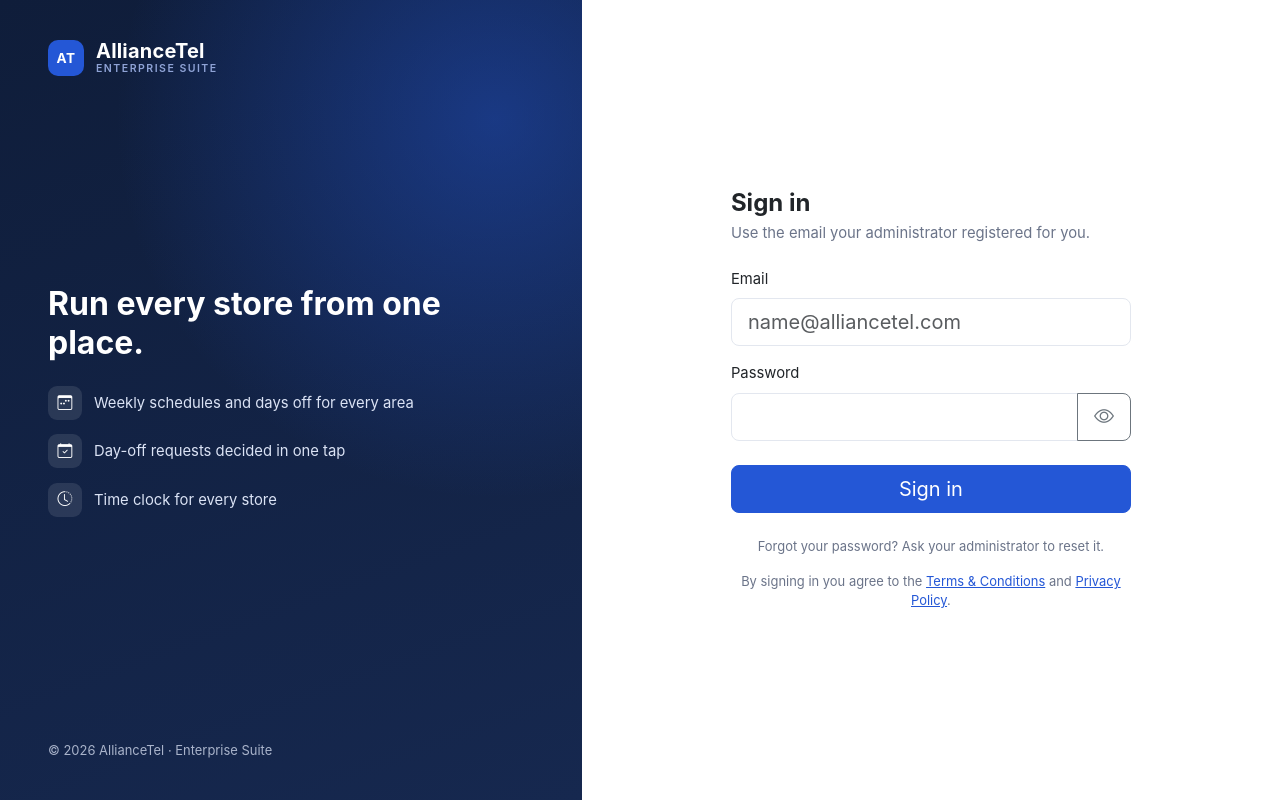
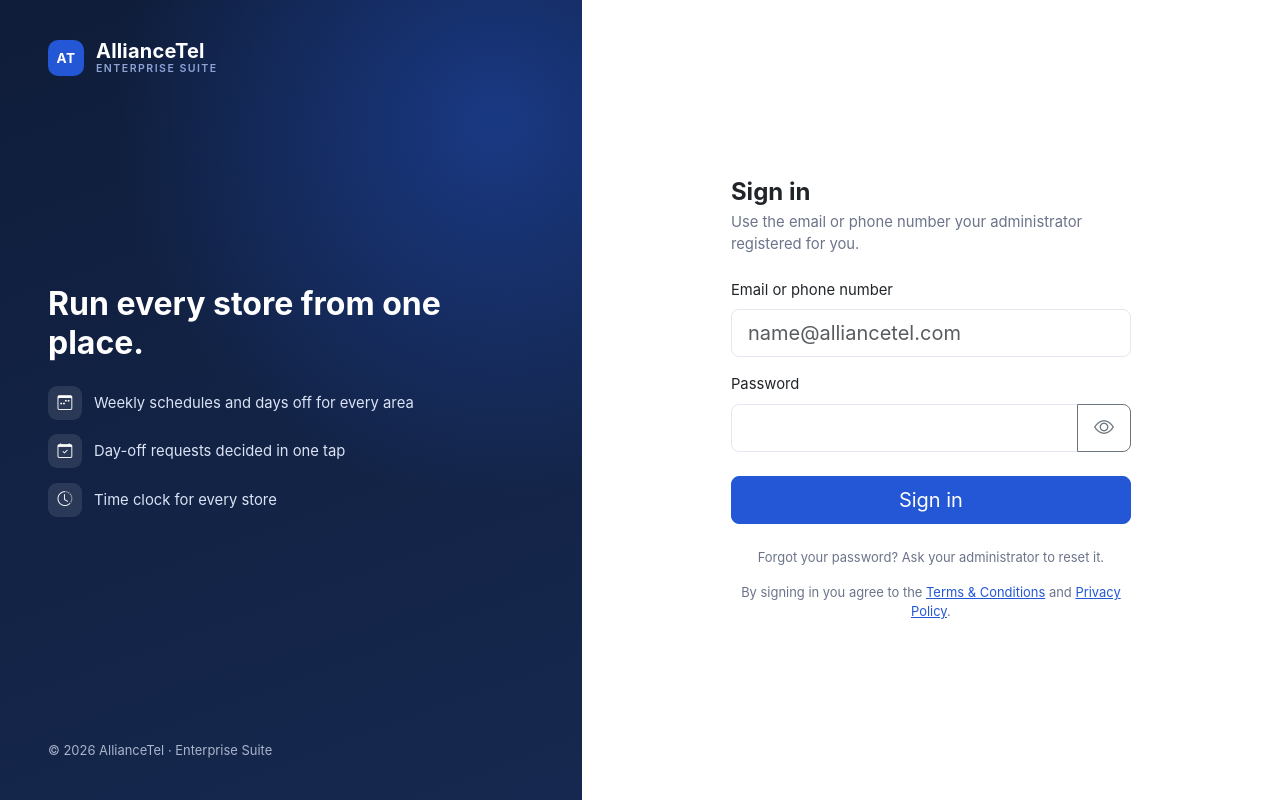
Before and after one commit to mdoshama/Alliancetel-Front, an Angular app: page /login in a window 1280 px wide. Built offline with nearby package versions, Linux system fonts and the light colour scheme.

Commit message:
Fixing bug

```diff
--- a/src/app/features/auth/change-password-page.html
+++ b/src/app/features/auth/change-password-page.html
@@ -11,7 +11,7 @@
           Welcome, {{ auth.user()?.fullName }}. You signed in with a temporary password, so pick your own to continue.
         </p>
       } @else {
-        <p class="text-muted-2 mb-4">Signed in as {{ auth.user()?.email }}.</p>
+        <p class="text-muted-2 mb-4">Signed in as {{ auth.user()?.email || auth.user()?.phone }}.</p>
       }
 
       @if (error()) {
--- a/src/app/features/auth/login-page.html
+++ b/src/app/features/auth/login-page.html
@@ -22,7 +22,7 @@
         <span class="brand-text text-body">AllianceTel</span>
       </div>
       <h1 class="h4 fw-bold mb-1">Sign in</h1>
-      <p class="text-muted-2 mb-4">Use the email your administrator registered for you.</p>
+      <p class="text-muted-2 mb-4">Use the email or phone number your administrator registered for you.</p>
 
       @if (reason() === 'expired' && !error()) {
         <div class="alert alert-info py-2 small">Your session ended. Please sign in again.</div>
@@ -34,11 +34,12 @@
       }
 
       <div class="mb-3">
-        <label class="form-label" for="email">Email</label>
-        <input id="email" type="email" class="form-control form-control-lg" formControlName="email" autocomplete="username" maxlength="120"
+        <label class="form-label" for="email">Email or phone number</label>
+        <input id="email" type="text" class="form-control form-control-lg" formControlName="email" autocomplete="username" maxlength="120"
+               autocapitalize="off" spellcheck="false"
                placeholder="name@alliancetel.com"
                [class.is-invalid]="form.controls.email.touched && form.controls.email.invalid" />
-        <div class="invalid-feedback">Enter a valid email.</div>
+        <div class="invalid-feedback">Enter your email or phone number.</div>
       </div>
       <div class="mb-4">
         <label class="form-label" for="password">Password</label>
--- a/src/app/features/auth/login-page.ts
+++ b/src/app/features/auth/login-page.ts
@@ -1,4 +1,3 @@
-import { emailRule } from '../../core/validation';
 import { HttpErrorResponse } from '@angular/common/http';
 import { Component, inject, input, signal } from '@angular/core';
 import { FormBuilder, ReactiveFormsModule, Validators } from '@angular/forms';
@@ -26,7 +25,8 @@ export class LoginPage {
   protected readonly showPassword = signal(false);
 
   protected readonly form = this.fb.nonNullable.group({
-    email: ['', [Validators.required, Validators.maxLength(120), emailRule]],
+    /** Their email or their phone number. */
+    email: ['', [Validators.required, Validators.maxLength(120)]],
     password: ['', Validators.required],
   });
 
@@ -50,7 +50,7 @@ export class LoginPage {
       },
       error: (err: HttpErrorResponse) => {
         this.submitting.set(false);
-        this.error.set(err.status === 401 ? 'Invalid email or password.' : describeError(err));
+        this.error.set(err.status === 401 ? 'Wrong email, phone number or password.' : describeError(err));
       },
     });
   }
--- a/src/app/features/employees/employees-page.html
+++ b/src/app/features/employees/employees-page.html
@@ -126,7 +126,7 @@
                 </div>
                 <div class="small text-muted-2">{{ e.employeeCode }}</div>
                 <div class="small text-muted-2 text-break">
-                  <i class="bi bi-envelope me-1"></i>{{ e.email }}
+                  @if (e.email) { <i class="bi bi-envelope me-1"></i>{{ e.email }} } @else { <i class="bi bi-phone me-1"></i>{{ formatPhone(e.phone) }} }
                   @if (e.phone) {
                     <br /><i class="bi bi-telephone me-1"></i>{{ formatPhone(e.phone) }}
                     @if (e.whatsappOptIn) { <i class="bi bi-whatsapp text-success ms-1" title="Gets schedule updates on WhatsApp"></i> }
@@ -286,10 +286,15 @@
         <div class="invalid-feedback">{{ fieldError(form.controls.lastName, 'Last name') }}</div>
       </div>
       <div class="col-md-7">
-        <label class="form-label" for="eEmail">Email</label>
+        <label class="form-label" for="eEmail">Email <span class="text-muted-2 fw-normal small">(or phone)</span></label>
         <input id="eEmail" type="email" class="form-control" formControlName="email" maxlength="120" autocomplete="off"
                [class.is-invalid]="fieldError(form.controls.email, 'Email')" />
         <div class="invalid-feedback">{{ fieldError(form.controls.email, 'Email') }}</div>
+        @if (form.hasError('emailOrPhone') && (form.controls.email.touched || form.controls.phone.touched)) {
+          <div class="small text-danger mt-1">Add an email or a phone number: they sign in with one of them.</div>
+        } @else {
+          <div class="form-text">They sign in with their email or their phone number.</div>
+        }
         <div class="form-check form-switch mt-2">
           <input class="form-check-input" type="checkbox" id="eEmailOptIn" formControlName="emailOptIn" />
           <label class="form-check-label small" for="eEmailOptIn">
@@ -504,8 +509,8 @@
       }
     </p>
     <dl class="row small mb-2">
-      <dt class="col-4 text-muted-2 fw-normal">Email</dt>
-      <dd class="col-8 mb-1">{{ c.employee.email }}</dd>
+      <dt class="col-4 text-muted-2 fw-normal">Signs in with</dt>
+      <dd class="col-8 mb-1">{{ c.employee.email || formatPhone(c.employee.phone) }}</dd>
     </dl>
     <div class="temp-password mb-2">{{ c.temporaryPassword }}</div>
     <p class="small text-muted-2 mb-0">
--- a/src/app/features/employees/employees-page.ts
+++ b/src/app/features/employees/employees-page.ts
@@ -116,11 +116,18 @@ export class EmployeesPage implements OnInit {
   protected readonly storeRoleLabels = STORE_ROLE_LABELS;
   protected readonly storeRoleHelp = STORE_ROLE_HELP;
 
+  /** Sign-in needs an email or a phone number. */
+  private static readonly emailOrPhone = (g: import('@angular/forms').AbstractControl) => {
+    const v = g.value as { email?: string; phone?: string };
+    return (v.email ?? '').trim() || (v.phone ?? '').trim() ? null : { emailOrPhone: true };
+  };
+
   protected readonly form = this.fb.nonNullable.group({
     employeeCode: ['', [Validators.required, notBlank, Validators.maxLength(20), codeRule]],
     firstName: ['', [Validators.required, notBlank, Validators.maxLength(60), personName]],
     lastName: ['', [Validators.required, notBlank, Validators.maxLength(60), personName]],
-    email: ['', [Validators.required, notBlank, Validators.maxLength(120), emailRule]],
+    /** Email or phone (or both): they sign in with either. */
+    email: ['', [Validators.maxLength(120), emailRule]],
     phone: ['', [Validators.maxLength(30), phoneRule]],
     role: ['EMPLOYEE' as Role | 'TRAINEE', Validators.required],
     areaId: [null as number | null],
@@ -138,7 +145,7 @@ export class EmployeesPage implements OnInit {
     onSchedule: [true],
     /** Text-message updates: an admin turns them on once the person agreed. */
     smsOptIn: [false],
-  });
+  }, { validators: EmployeesPage.emailOrPhone });
 
   /** Date picker limits, same as the server's. */
   protected readonly birthDateMax = yearsAgo(BIRTH_MIN_AGE);
@@ -278,7 +285,7 @@ export class EmployeesPage implements OnInit {
       employeeCode: e.employeeCode,
       firstName: e.firstName,
       lastName: e.lastName,
-      email: e.email,
+      email: e.email ?? '',
       phone: formatPhone(e.phone),
       role: e.trainee ? 'TRAINEE' : e.role,
       areaId: e.areaId,
@@ -315,7 +322,7 @@ export class EmployeesPage implements OnInit {
       employeeCode: v.employeeCode.trim().toUpperCase(),
       firstName: clean(v.firstName) ?? '',
       lastName: clean(v.lastName) ?? '',
-      email: v.email.trim().toLowerCase(),
+      email: v.email.trim().toLowerCase() || null,
       phone: normalizePhone(v.phone),
       // No phone, no WhatsApp.
       whatsappOptIn: !!v.phone.trim() && v.whatsappOptIn,
--- a/src/app/features/profile/profile-page.html
+++ b/src/app/features/profile/profile-page.html
@@ -68,7 +68,7 @@
           <dt class="col-sm-4 text-muted-2 fw-normal">NTID</dt>
           <dd class="col-sm-8"><code>{{ user.employeeCode }}</code></dd>
           <dt class="col-sm-4 text-muted-2 fw-normal">Sign-in email</dt>
-          <dd class="col-sm-8 text-break">{{ user.email }}</dd>
+          <dd class="col-sm-8 text-break">{{ user.email || '—' }}</dd>
           <dt class="col-sm-4 text-muted-2 fw-normal">Role</dt>
           <dd class="col-sm-8">{{ roleLabels[user.role] }}</dd>
           <dt class="col-sm-4 text-muted-2 fw-normal">Area</dt>
@@ -91,7 +91,7 @@
           <div class="card-header fw-semibold"><i class="bi bi-bell me-1 text-primary"></i>Schedule updates</div>
           <div class="card-body">
             <div class="d-flex flex-wrap gap-2 mb-2">
-              <span class="msg-reach-chip" [class.is-on]="user.emailOptIn !== false"><i class="bi bi-envelope"></i>Email</span>
+              <span class="msg-reach-chip" [class.is-on]="!!user.email && user.emailOptIn !== false"><i class="bi bi-envelope"></i>Email</span>
               <span class="msg-reach-chip" [class.is-on]="!!user.whatsappOptIn"><i class="bi bi-whatsapp"></i>WhatsApp</span>
               <span class="msg-reach-chip" [class.is-on]="!!user.smsOptIn"><i class="bi bi-chat-text"></i>Text</span>
             </div>
--- a/src/app/layout/shell.html
+++ b/src/app/layout/shell.html
@@ -50,7 +50,7 @@
           @if (menuOpen()) {
             <div class="user-menu-backdrop" (click)="menuOpen.set(false)"></div>
             <div class="dropdown-menu dropdown-menu-end show user-menu-panel">
-              <div class="px-3 py-2 small text-muted-2 border-bottom mb-1">{{ user.email }}</div>
+              <div class="px-3 py-2 small text-muted-2 border-bottom mb-1">{{ user.email || user.phone }}</div>
 
               <a class="dropdown-item" routerLink="/profile" (click)="menuOpen.set(false)"><i class="bi bi-person-circle me-2"></i>My profile</a>
               <a class="dropdown-item" routerLink="/change-password"><i class="bi bi-key me-2"></i>Change password</a>
```
Also changed, not shown: src/app/core/models.ts (+5 -3 lines).
